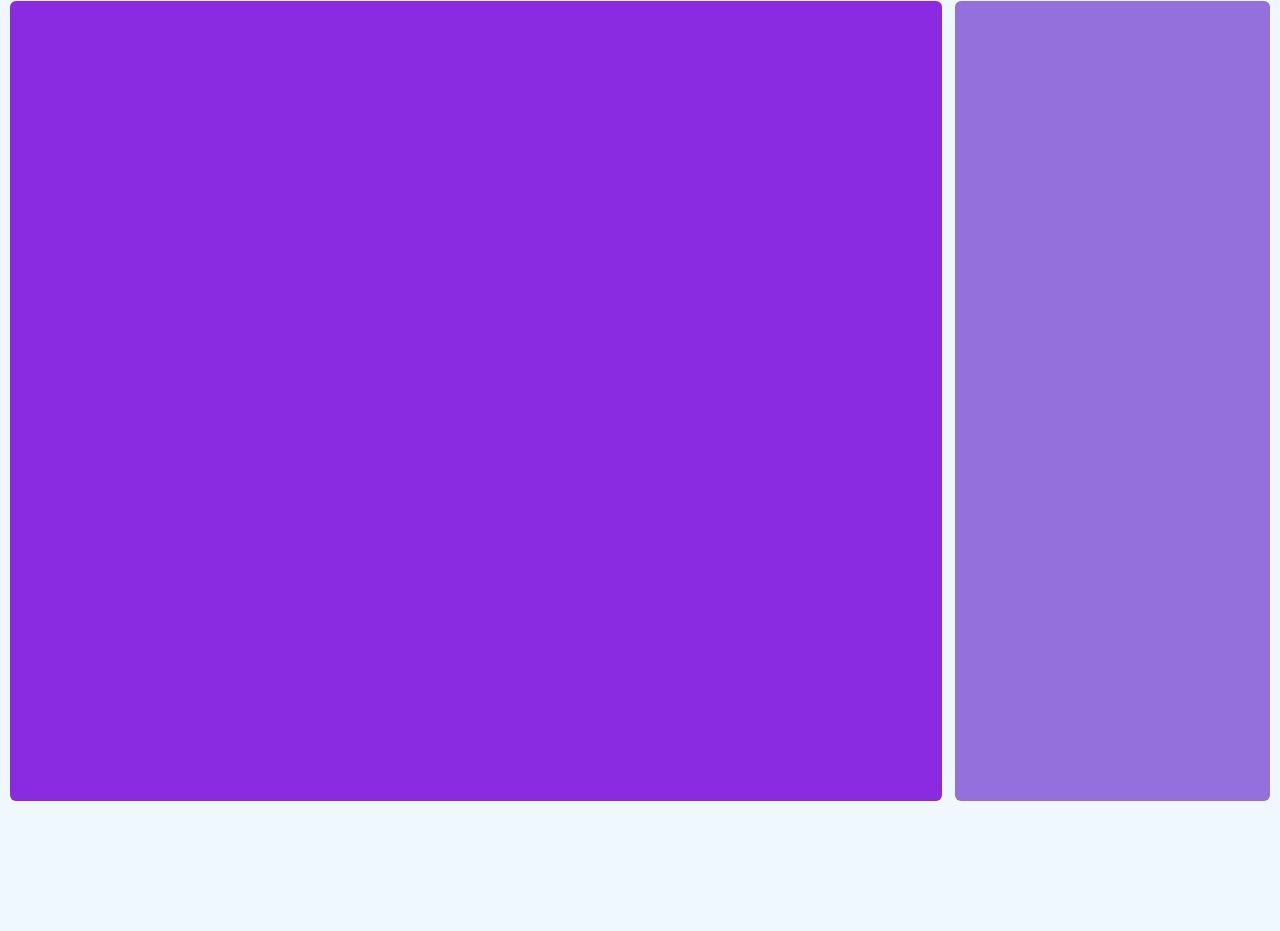
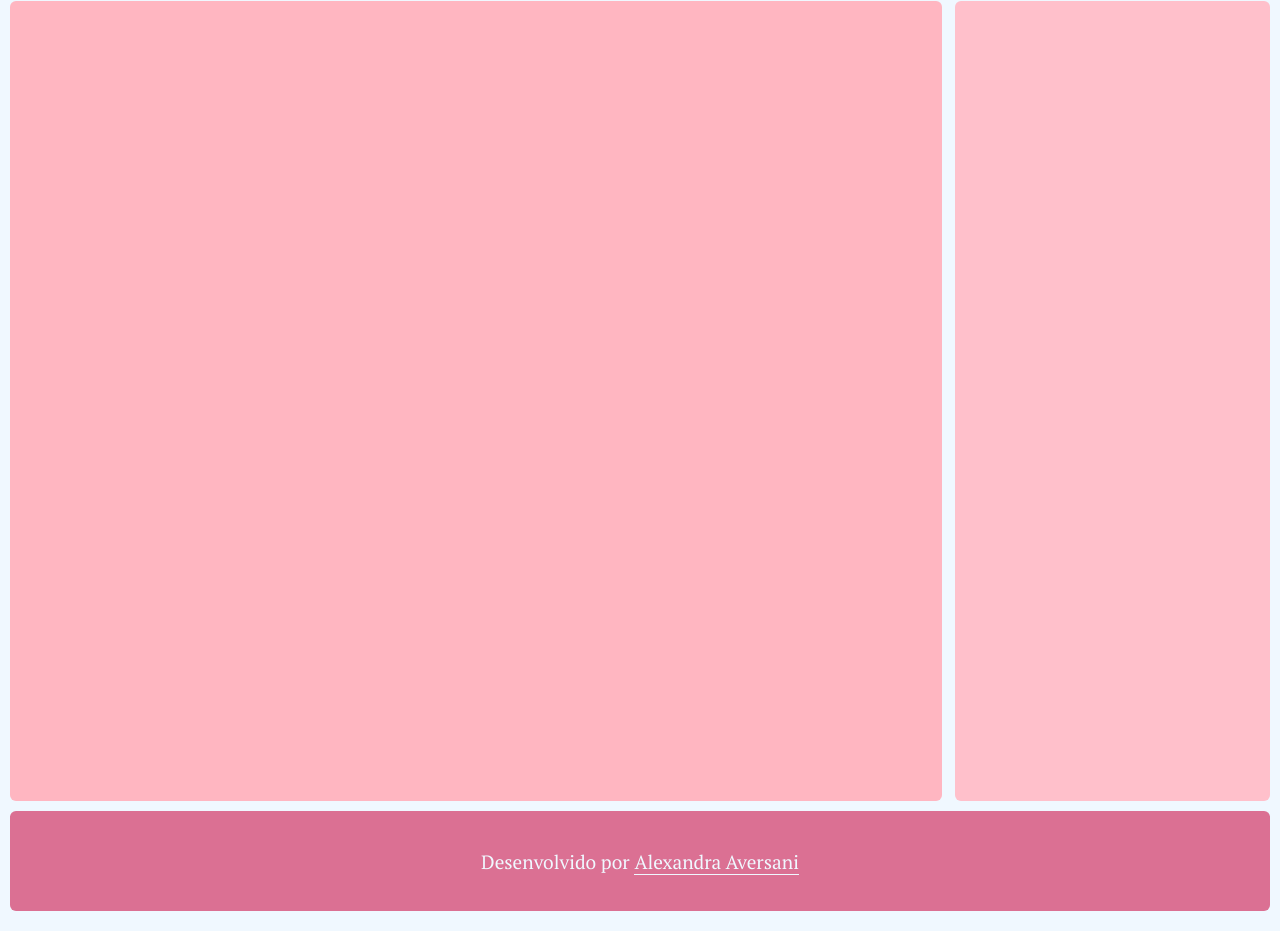
Before and after one commit to Alexandraaversani/aula1html, a plain HTML site: page index.html in a window 1280 px wide. Shown: the part 201-1132 px from the top of the page. Before the commit the page ends 1012 px from the top, so only its background shows below. Drawn offline with Linux system fonts and the light colour scheme.

Commit message:
refactor: add _blank to link

```diff
--- a/assets/styles.index.css
+++ b/assets/styles.index.css
@@ -26,7 +26,7 @@ h2 {
 }
 
 header {
-    background-color:blueviolet;
+    background-color:palevioletred;
     margin: 10px 0;
     border-radius: 8px;
     height: 150px;
@@ -45,16 +45,38 @@ header {
 }
 
 main {
-    background-color:blueviolet;
+    background-color:lightpink;
     border-radius: 6px;
     height: 100%;
     width: 74%;
 }
 
 aside {
-    background-color: mediumpurple;
+    background-color:pink;
     border-radius: 6px;
     width: 25%;
     height: 100%;
 
 }
+footer {
+    background-color:palevioletred;
+    border-radius: 6px;
+    margin: 10px 0;
+    height: 100px;
+    display: flex;
+    flex-direction: column;
+    justify-content: center;
+    align-items: center;
+}
+
+footer p {
+    font-size: 1.2rem;
+    color:aliceblue;
+}
+
+footer a {
+    color:aliceblue;
+    text-decoration: none;
+    font-weight: 500;
+    border-bottom: 1px solid
+}
--- a/index.html
+++ b/index.html
@@ -16,5 +16,9 @@
       <main></main>
       <aside></aside>
     </div>
+
+    <footer>
+        <p>Desenvolvido por <a target="_blank" href=https://github.com/Alexandraaversani">Alexandra Aversani</a></p>
+    </footer>
 </body>
 </html>
```
